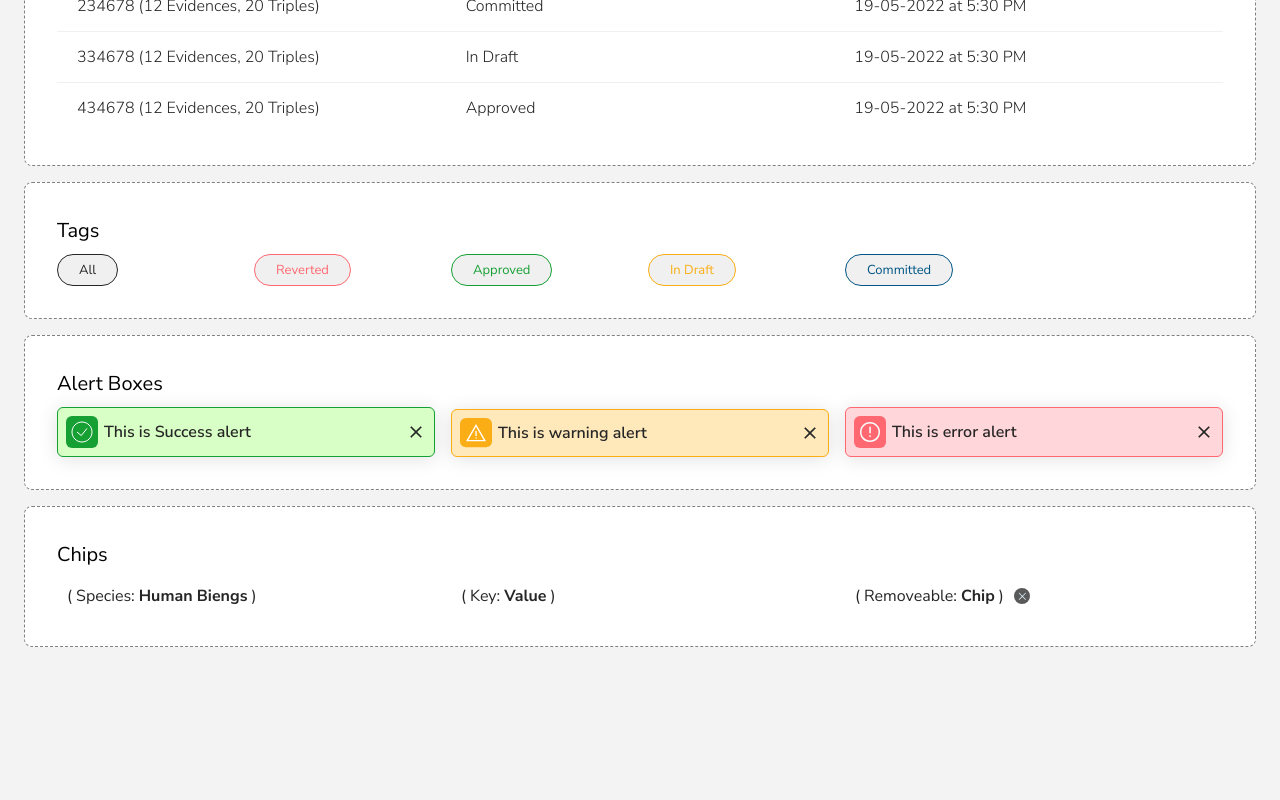
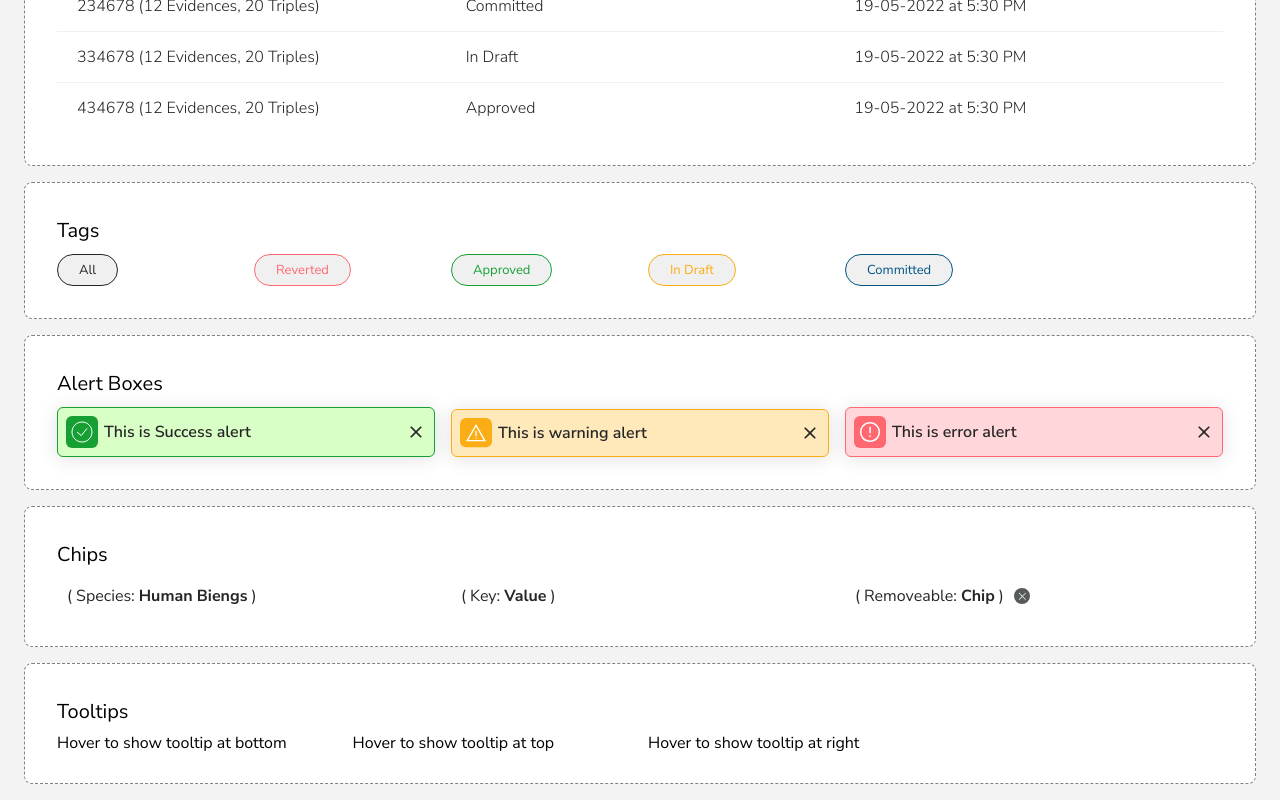
Before and after one commit to neointeraction/euclid, a React (Create React App) app: page /#/uikit in a window 1280 px wide. Shown: the part 1890-2690 px from the top of the page. Before the commit the page ends 2553 px from the top, so only its background shows below. Built offline with nearby package versions, Linux system fonts and the light colour scheme.

Commit message:
Added tooltip component

```diff
--- a/src/components/Alert/Alert.js
+++ b/src/components/Alert/Alert.js
@@ -40,7 +40,7 @@ const CusAlert = ({ type, onClose, message }) => {
 };
 
 CusAlert.propTypes = {
-  type: PropTypes.string.isRequired,
+  type: PropTypes.oneOf(['success', 'warning', 'error']),
   onClose: PropTypes.func,
   message: PropTypes.string.isRequired,
 };
--- a/src/components/Tag/Tag.js
+++ b/src/components/Tag/Tag.js
@@ -15,7 +15,13 @@ const Tag = ({ variant = 'outlined', label, type, ...rest }) => {
 Tag.propTypes = {
   variant: PropTypes.string,
   label: PropTypes.string.isRequired,
-  type: PropTypes.string.isRequired,
+  type: PropTypes.oneOf([
+    'all',
+    'reverted',
+    'approved',
+    'in-draft',
+    'committed',
+  ]),
 };
 
 export default Tag;
--- /dev/null
+++ b/src/components/Tooltip/Tooltip.js
@@ -0,0 +1,53 @@
+import Tooltip from '@mui/material/Tooltip';
+import PropTypes from 'prop-types';
+import { CustomTooltipContainer } from './tooltip.styles';
+
+const CustomTooltip = ({ message, children, position = 'top' }) => {
+  return (
+    <CustomTooltipContainer>
+      <Tooltip
+        title={message}
+        arrow
+        componentsProps={{
+          tooltip: {
+            sx: {
+              bgcolor: '#435055',
+              '& .MuiTooltip-arrow': {
+                color: '#435055',
+              },
+              fontSize: '15px',
+              fontWeight: '500',
+              lineHeight: '19px',
+              padding: '8px',
+              borderRadius: '4px',
+            },
+          },
+        }}
+        placement={position}
+      >
+        <div>{children}</div>
+      </Tooltip>
+    </CustomTooltipContainer>
+  );
+};
+
+CustomTooltip.propTypes = {
+  message: PropTypes.string.isRequired,
+  children: PropTypes.node,
+  position: PropTypes.oneOf([
+    'bottom-end',
+    'bottom-start',
+    'bottom',
+    'left-end',
+    'left-start',
+    'left',
+    'right-end',
+    'right-start',
+    'right',
+    'top-end',
+    'top-start',
+    'top',
+  ]),
+};
+
+export default CustomTooltip;
--- /dev/null
+++ b/src/components/Tooltip/index.js
@@ -0,0 +1,3 @@
+import Tooltip from './Tooltip';
+
+export default Tooltip;
--- /dev/null
+++ b/src/components/Tooltip/tooltip.styles.js
@@ -0,0 +1,6 @@
+import styled from 'styled-components';
+
+export const CustomTooltipContainer = styled.div`
+  & .MuiTooltip {
+  }
+`;
--- a/src/pages/Uikit/Uikit.js
+++ b/src/pages/Uikit/Uikit.js
@@ -27,6 +27,7 @@ import ChatOutlinedIcon from '@mui/icons-material/ChatOutlined';
 import ChevronRightOutlinedIcon from '@mui/icons-material/ChevronRightOutlined';
 import ChevronLeftOutlinedIcon from '@mui/icons-material/ChevronLeftOutlined';
 import DeleteOutlineOutlinedIcon from '@mui/icons-material/DeleteOutlineOutlined';
+import Tooltip from 'components/Tooltip';
 
 const Uikit = () => {
   const [age, setAge] = React.useState('');
@@ -409,6 +410,37 @@ const Uikit = () => {
           </Grid>
         </Grid>
       </Box>
+      <Box
+        sx={{
+          flexGrow: 1,
+          p: 4,
+          border: '1px dashed grey',
+          marginBottom: 2,
+          borderRadius: 2,
+          backgroundColor: '#fff',
+        }}
+      >
+        <Typography variant="h6" gutterBottom component="div">
+          Tooltips
+        </Typography>
+        <Grid container spacing={2} alignItems="baseline">
+          <Grid item xs={3}>
+            <Tooltip message="Duplicate" position="bottom">
+              Hover to show tooltip at bottom
+            </Tooltip>
+          </Grid>
+          <Grid item xs={3}>
+            <Tooltip message="Duplicate" position="top">
+              Hover to show tooltip at top
+            </Tooltip>
+          </Grid>
+          <Grid item xs={3}>
+            <Tooltip message="Duplicate" position="right">
+              Hover to show tooltip at right
+            </Tooltip>
+          </Grid>
+        </Grid>
+      </Box>
     </div>
   );
 };
```
